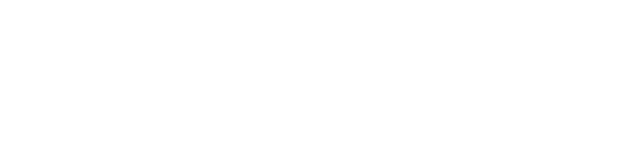
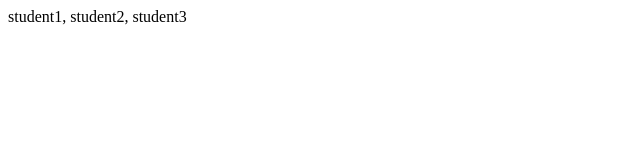
Before and after one commit to zjlgdx/rebasedemo, a plain HTML site: page index.html in a window 1280 px wide. Shown: the whole page, without its empty margins (0-640 px from the left). Drawn offline with Linux system fonts and the light colour scheme.

Commit message:
add some student

```diff
--- a/index.html
+++ b/index.html
@@ -1,2 +1,7 @@
 <title>
 </title>
+<p>
+student1,
+student2,
+student3
+</p>
```
